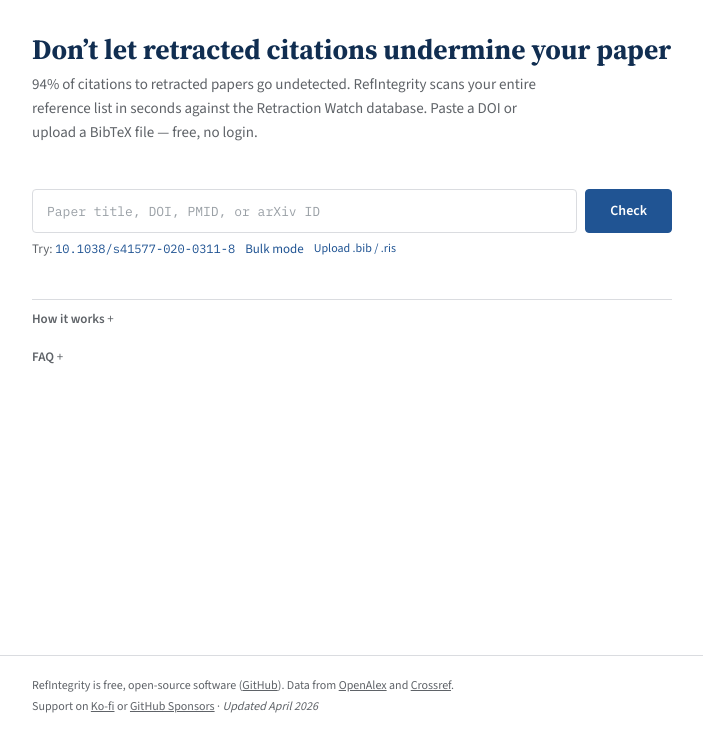
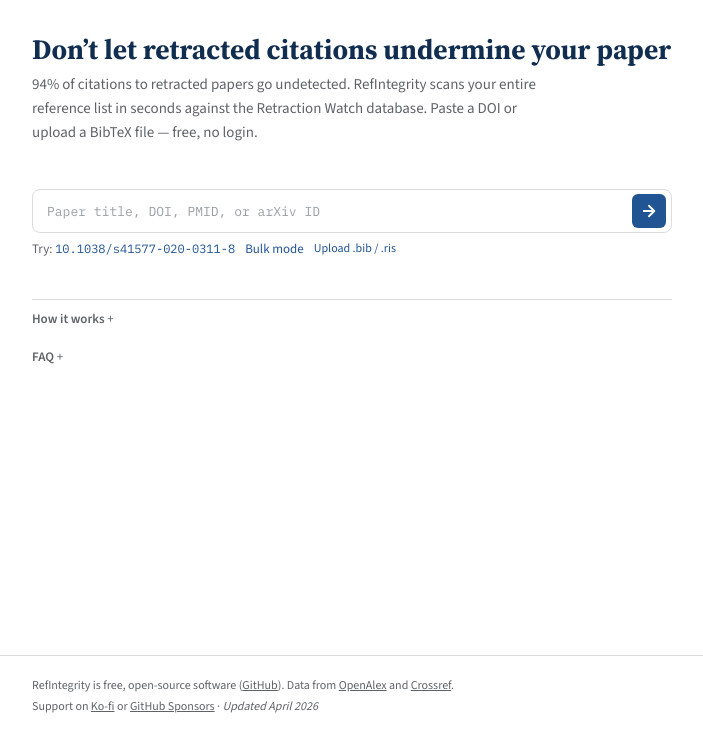
Before and after one commit to Ctariy/RefIntegrity, a website: page public/index.html in a window 1280 px wide. Shown: the part 64-800 px from the top of the page, without its empty margins (288-991 px from the left). Drawn offline with Linux system fonts and the light colour scheme.

Commit message:
Replace separate Check button with inline arrow icon inside input
Modern input pattern (like Perplexity/ChatGPT): submit button
is a small arrow icon inside the input field. Cleaner, more
compact. Enter key still works. Applies to both single and bulk.

```diff
--- a/public/index.html
+++ b/public/index.html
@@ -189,22 +189,26 @@
 
     <!-- Unified input (toggles between single and bulk mode) -->
     <section class="search-box" id="search-box">
-      <div class="input-row" id="input-single">
+      <div class="input-wrap" id="input-single">
         <input type="text" id="doi-input"
                placeholder="Paper title, DOI, PMID, or arXiv ID"
                data-i18n-placeholder="search.placeholder"
                aria-label="Enter DOI"
                autocomplete="off"
                spellcheck="false">
-        <button id="check-btn" type="button" data-goatcounter-click="check-single" data-i18n="search.checkBtn">Check</button>
+        <button id="check-btn" type="button" class="input-submit" data-goatcounter-click="check-single" aria-label="Check">
+          <svg width="18" height="18" viewBox="0 0 24 24" fill="none" stroke="currentColor" stroke-width="2.5" stroke-linecap="round" stroke-linejoin="round"><line x1="5" y1="12" x2="19" y2="12"/><polyline points="12 5 19 12 12 19"/></svg>
+        </button>
       </div>
-      <div class="input-row" id="input-bulk" hidden>
+      <div class="input-wrap input-wrap-bulk" id="input-bulk" hidden>
         <textarea id="bulk-input" rows="4"
                   placeholder="Paste multiple DOIs (one per line) or BibTeX/RIS content"
                   data-i18n-placeholder="search.bulkPlaceholder"
                   aria-label="Enter multiple DOIs"
                   spellcheck="false"></textarea>
-        <button id="bulk-check-btn" type="button" data-goatcounter-click="check-bulk" data-i18n="search.checkBtn">Check</button>
+        <button id="bulk-check-btn" type="button" class="input-submit input-submit-bulk" data-goatcounter-click="check-bulk" aria-label="Check">
+          <svg width="18" height="18" viewBox="0 0 24 24" fill="none" stroke="currentColor" stroke-width="2.5" stroke-linecap="round" stroke-linejoin="round"><line x1="5" y1="12" x2="19" y2="12"/><polyline points="12 5 19 12 12 19"/></svg>
+        </button>
       </div>
       <div class="input-secondary">
         <span class="try-link" id="try-link"><span data-i18n="search.tryLabel">Try:</span> <button type="button" class="link-btn" data-doi="10.1038/s41577-020-0311-8">10.1038/s41577-020-0311-8</button></span>
--- a/public/style.css
+++ b/public/style.css
@@ -146,48 +146,73 @@
 /* Search box */
 .search-box { margin-bottom: 16px; }
 
-/* Primary input row */
-.input-row {
-  display: flex;
-  gap: 8px;
+/* Input with inline submit button */
+.input-wrap {
+  position: relative;
 }
-.input-row[hidden] { display: none; }
+.input-wrap[hidden] { display: none; }
 
-.input-row input {
-  flex: 1;
-  padding: 11px 14px;
+.input-wrap input {
+  width: 100%;
+  padding: 12px 48px 12px 14px;
   font-family: var(--font-mono);
   font-size: 0.875rem;
   border: 1px solid var(--border);
-  border-radius: 4px;
+  border-radius: 8px;
   outline: none;
   background: var(--bg);
   color: var(--text);
 }
-.input-row input:focus {
+.input-wrap input:focus {
   border-color: var(--navy);
   box-shadow: 0 0 0 1px var(--navy);
 }
-.input-row input::placeholder {
+.input-wrap input::placeholder {
   color: #9aa0a6;
   font-family: var(--font-mono);
   font-size: 0.8125rem;
 }
+.input-submit {
+  position: absolute;
+  right: 6px;
+  top: 50%;
+  transform: translateY(-50%);
+  width: 34px;
+  height: 34px;
+  display: flex;
+  align-items: center;
+  justify-content: center;
+  background: var(--navy);
+  color: #fff;
+  border: none;
+  border-radius: 6px;
+  cursor: pointer;
+  transition: background 0.15s;
+}
+.input-submit:hover { background: var(--navy-dark); }
+.input-submit:disabled { opacity: 0.4; cursor: default; }
 
-.input-row button {
-  padding: 11px 24px;
-  font-family: var(--font-sans);
-  font-size: 0.875rem;
-  font-weight: 600;
-  color: #fff;
-  background: var(--navy);
-  border: 1px solid var(--navy);
-  border-radius: 4px;
-  cursor: pointer;
-  white-space: nowrap;
+/* Bulk textarea variant */
+.input-wrap-bulk textarea {
+  width: 100%;
+  padding: 12px 14px;
+  padding-right: 48px;
+  font-family: var(--font-mono);
+  font-size: 0.8125rem;
+  border: 1px solid var(--border);
+  border-radius: 8px;
+  outline: none;
+  background: var(--bg);
+  color: var(--text);
+  resize: vertical;
+  line-height: 1.7;
 }
-.input-row button:hover { background: var(--navy-dark); border-color: var(--navy-dark); }
-.input-row button:disabled { opacity: 0.5; cursor: default; }
+.input-wrap-bulk textarea:focus { border-color: var(--navy); box-shadow: 0 0 0 1px var(--navy); }
+.input-submit-bulk {
+  top: auto;
+  bottom: 10px;
+  transform: none;
+}
 
 /* Secondary links under input */
 .input-secondary {
@@ -217,23 +242,6 @@
 }
 .file-label-inline { cursor: pointer; font-size: 0.75rem; }
 
-/* Bulk mode textarea in input-row */
-#input-bulk { align-items: stretch; }
-#input-bulk textarea {
-  flex: 1;
-  padding: 9px 12px;
-  font-family: var(--font-mono);
-  font-size: 0.8125rem;
-  border: 1px solid var(--border);
-  border-radius: 4px;
-  outline: none;
-  background: var(--bg);
-  color: var(--text);
-  resize: vertical;
-  line-height: 1.7;
-}
-#input-bulk textarea:focus { border-color: var(--navy); box-shadow: 0 0 0 1px var(--navy); }
-#input-bulk button { align-self: flex-end; }
 
 .file-name {
   font-size: 0.75rem;
@@ -539,7 +547,9 @@
 /* RTL support */
 html[dir="rtl"] .header-inner { flex-direction: row-reverse; }
 html[dir="rtl"] .site-header nav { flex-direction: row-reverse; }
-html[dir="rtl"] .input-row { flex-direction: row-reverse; }
+html[dir="rtl"] .input-submit { right: auto; left: 6px; }
+html[dir="rtl"] .input-wrap input { padding: 12px 14px 12px 48px; }
+html[dir="rtl"] .input-wrap-bulk textarea { padding-right: 14px; padding-left: 48px; }
 html[dir="rtl"] .input-secondary { flex-direction: row-reverse; }
 html[dir="rtl"] .ref-card.retracted { border-left: none; border-right: 3px solid var(--red); }
 html[dir="rtl"] .ref-card.eoc { border-left: none; border-right: 3px solid #b45309; }
@@ -554,11 +564,7 @@
 @media (max-width: 600px) {
   .page-title { padding: 28px 0 16px; }
   .page-title h1 { font-size: 1.5rem; }
-  .input-row { flex-direction: column; }
-  .input-row button { width: 100%; }
   .input-secondary { flex-wrap: wrap; gap: 4px; }
-  #input-bulk { flex-direction: column; }
-  #input-bulk button { width: 100%; }
   .result-summary { flex-direction: column; gap: 2px; }
   .stat-sep { display: none; }
   .bulk-table { font-size: 0.75rem; }
```
